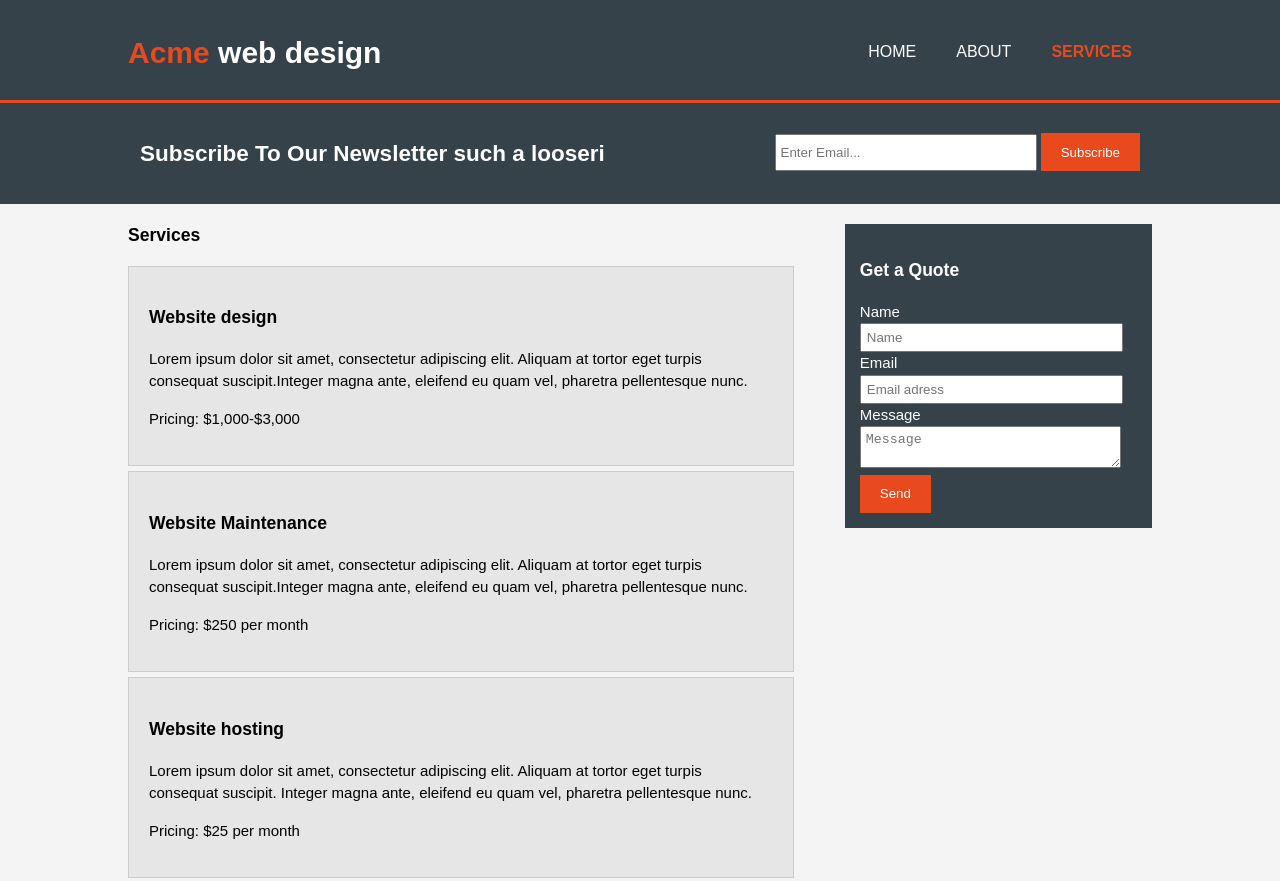
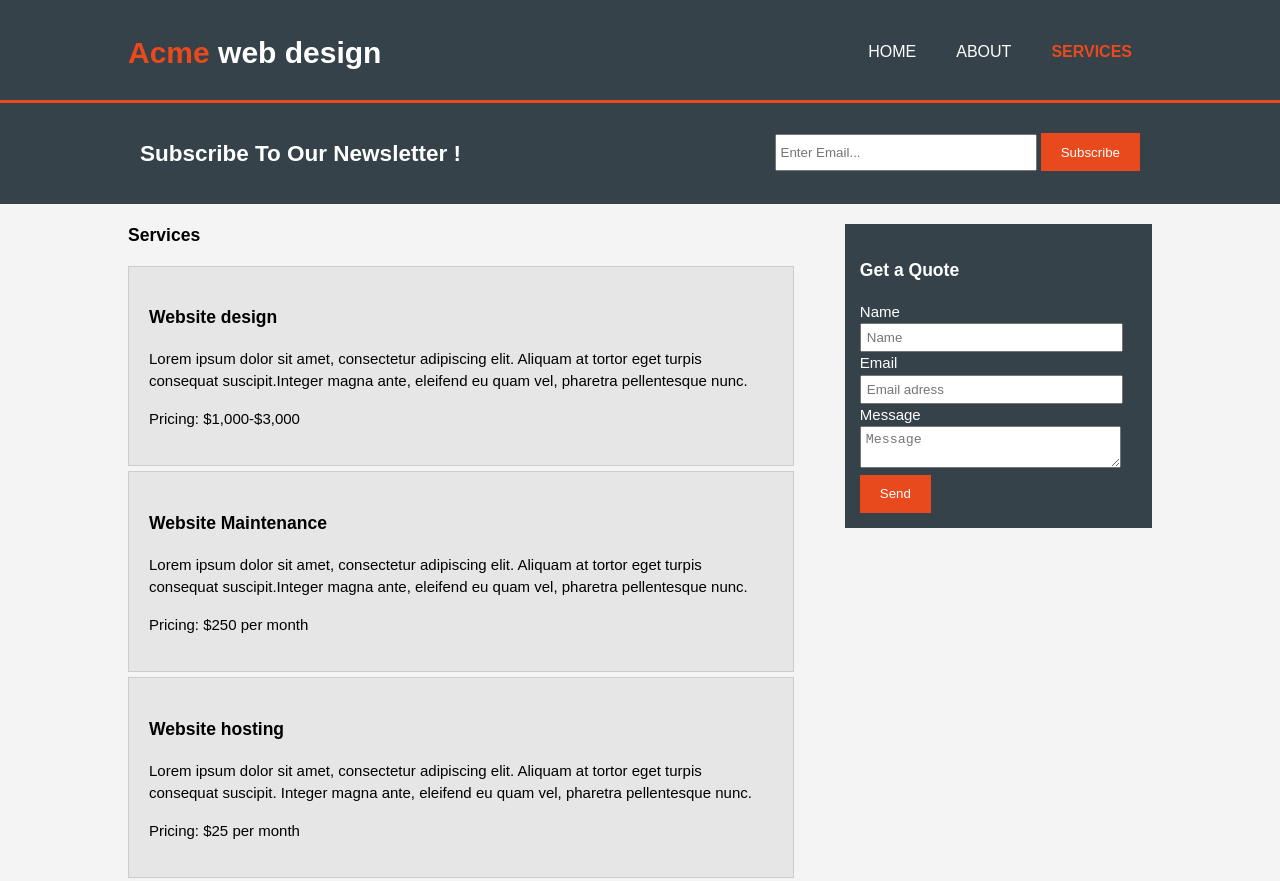
Before and after one commit to MaanasaP/Maanasa-s-Website, a plain HTML site: page Acme/services.html in a window 1280 px wide. Shown: the top 881 px of the page. Drawn offline with Linux system fonts and the light colour scheme.

Commit message:
uytytvlo

```diff
--- a/Acme/services.html
+++ b/Acme/services.html
@@ -27,7 +27,7 @@
 
     <section id="newsletter">
       <div class="container">
-        <h1>Subscribe To Our Newsletter such a looseri </h1>
+        <h1>Subscribe To Our Newsletter !</h1>
         <form>
           <input type="email" placeholder="Enter Email...">
           <button type="submit" class="button_1">Subscribe</button>
```
